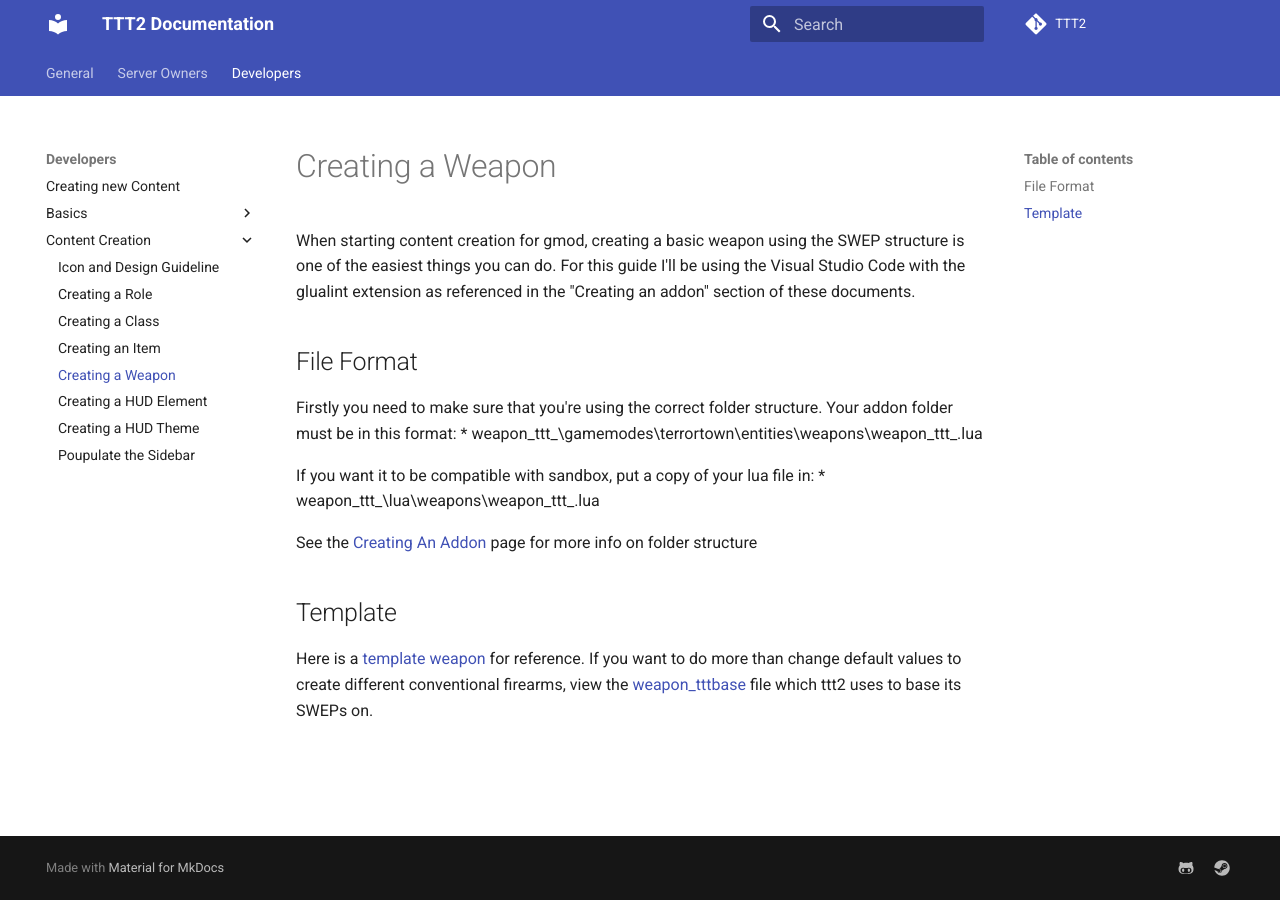
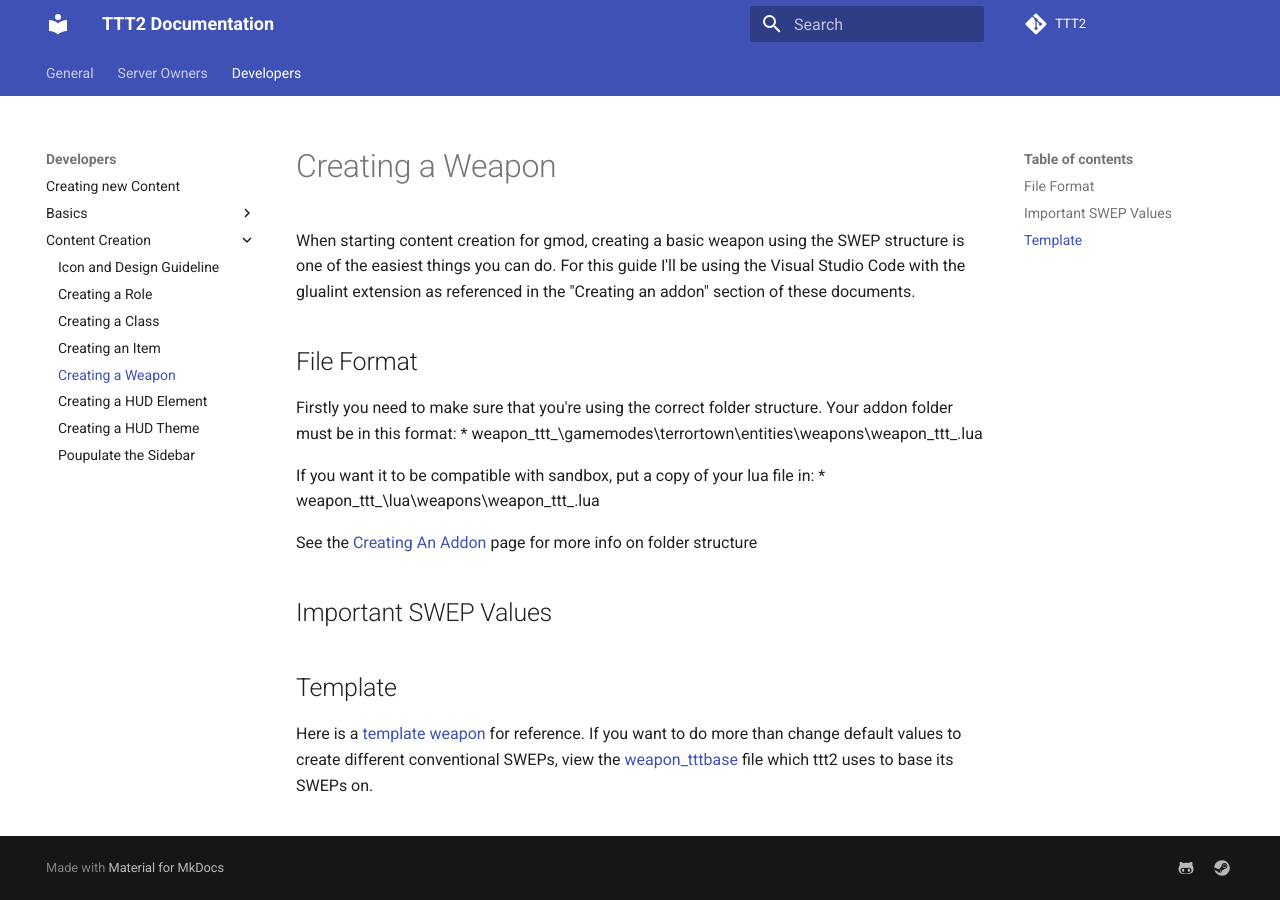
Before and after one commit to TTT-2/docs, an MkDocs documentation site: the page built from docs/developers/content-creation/creating-a-weapon.md, in a window 1280 px wide. Built offline with MkDocs 1.6.1 and Material for MkDocs 9.7.7, drawn with Linux system fonts in a browser that asks for light colours; comment, search, counter and statistics services are not loaded.

Commit message:
Update creating-a-weapon.md

```diff
--- a/docs/developers/content-creation/creating-a-weapon.md
+++ b/docs/developers/content-creation/creating-a-weapon.md
@@ -13,6 +13,10 @@ If you want it to be compatible with sandbox, put a copy of your lua file in:
 
 See the [Creating An Addon](https://docs.ttt2.neoxult.de/developers/basics/creating-an-addon/) page for more info on folder structure
 
+## Important SWEP Values
+
+
+
 ## Template
 Here is a [template weapon](../../assets/luafiles/weapon_ttt_template.lua) for reference.
-If you want to do more than change default values to create different conventional firearms, view the [weapon_tttbase](https://github.com/TTT-2/TTT2/blob/master/gamemodes/terrortown/entities/weapons/weapon_tttbase.lua) file which ttt2 uses to base its SWEPs on.
+If you want to do more than change default values to create different conventional SWEPs, view the [weapon_tttbase](https://github.com/TTT-2/TTT2/blob/master/gamemodes/terrortown/entities/weapons/weapon_tttbase.lua) file which ttt2 uses to base its SWEPs on.
```
